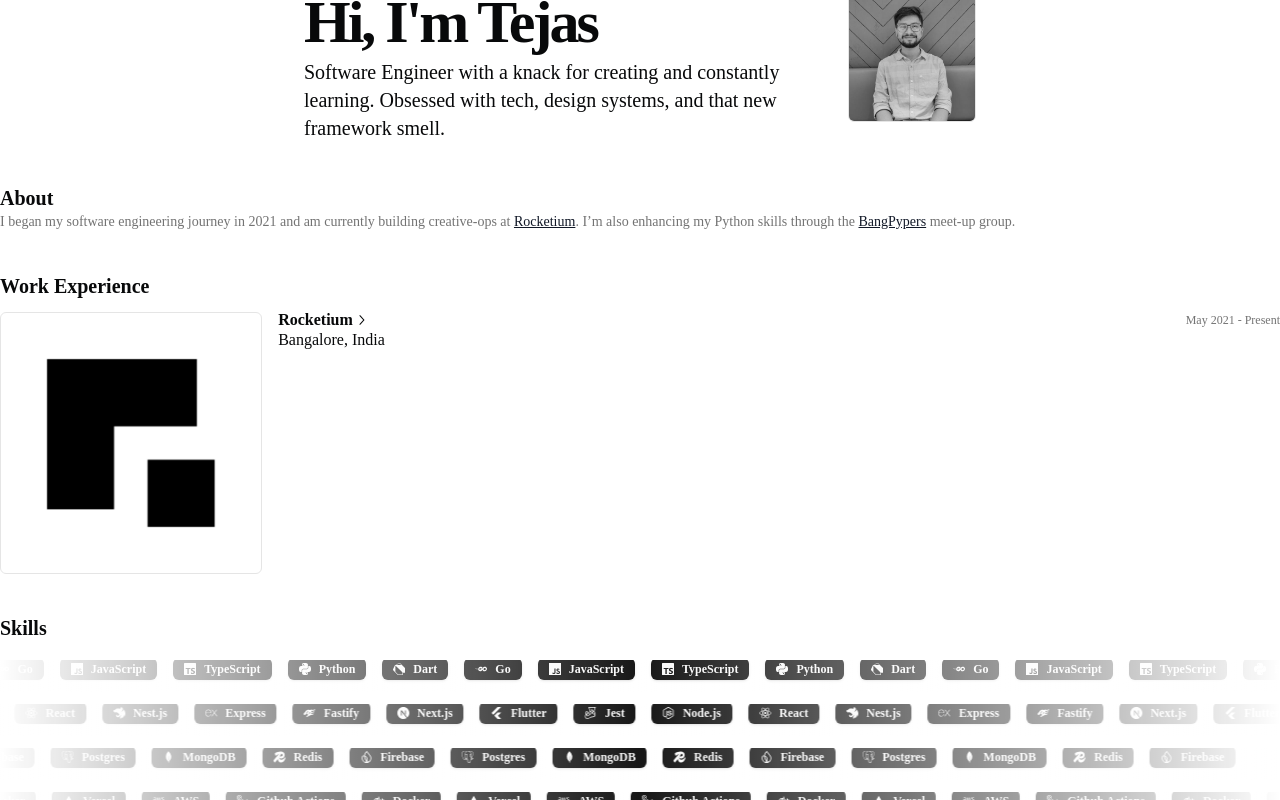
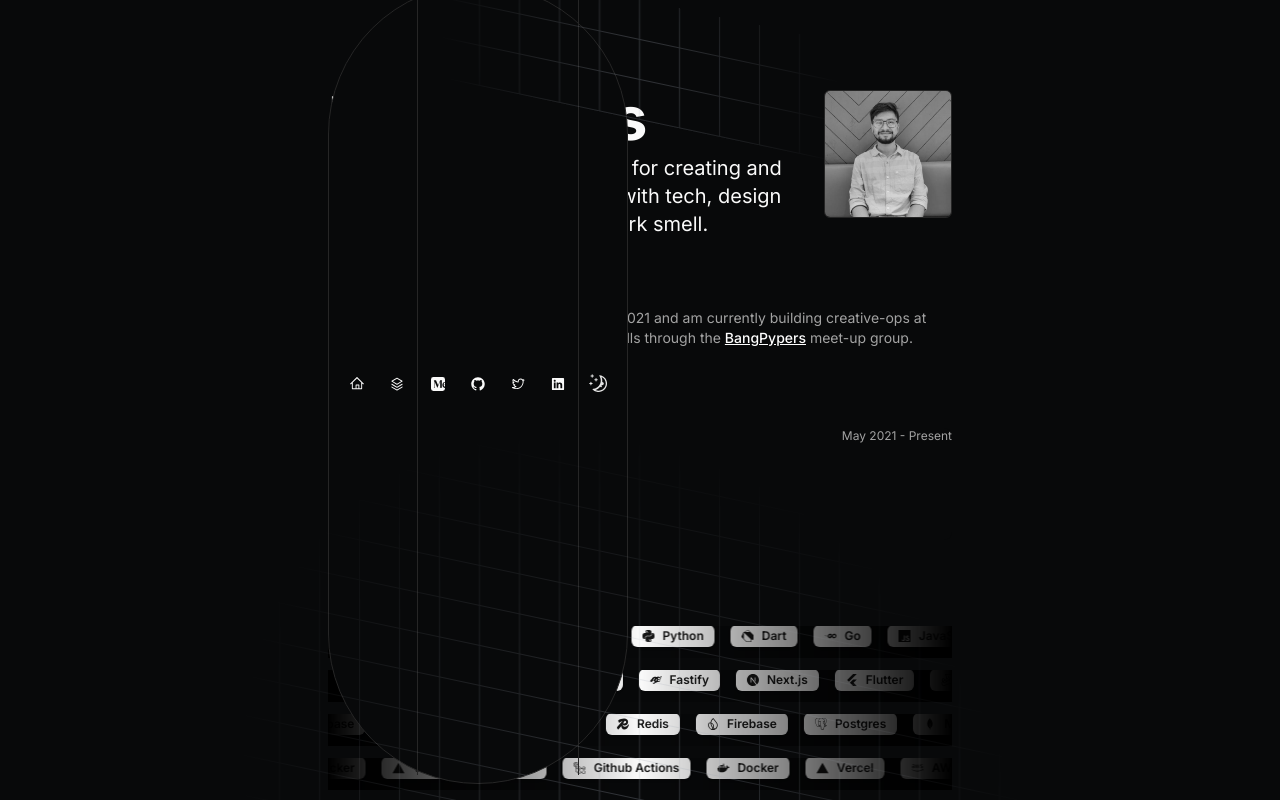
Before and after one commit to tejastn10/nimbus, a Next.js app: page / in a window 1280 px wide. Shown: the top 800 px of the page. Built offline with nearby package versions, Linux system fonts and the light colour scheme.

Commit message:
feat: add flair to layout

```diff
--- a/src/app/layout.tsx
+++ b/src/app/layout.tsx
@@ -1,34 +1,120 @@
-import type { Metadata } from "next";
-import localFont from "next/font/local";
 import "./globals.css";
 
-const geistSans = localFont({
-	src: "./fonts/GeistVF.woff",
-	variable: "--font-geist-sans",
-	weight: "100 900",
-});
-const geistMono = localFont({
-	src: "./fonts/GeistMonoVF.woff",
-	variable: "--font-geist-mono",
-	weight: "100 900",
+import type { Metadata } from "next";
+import { Inter } from "next/font/google";
+
+import { Navbar } from "@/containers/Navbar";
+
+import { ThemeProvider } from "@/components/theme/ThemeProvider";
+
+import { GridPattern } from "@/components/animated/GridPattern";
+
+import { TooltipProvider } from "@/components/ui/Tooltip";
+
+import { DATA } from "@/data/resume";
+
+import { combineClasses } from "@/utils/tailwind";
+
+const inter = Inter({
+	subsets: ["latin"],
+	variable: "--font-sans",
 });
 
 export const metadata: Metadata = {
-	title: "Create Next App",
-	description: "Generated by create next app",
+	metadataBase: new URL(DATA.url),
+	title: {
+		default: DATA.name,
+		template: `%s | ${DATA.name}`,
+	},
+	description: DATA.description,
+	openGraph: {
+		title: `${DATA.name}`,
+		description: DATA.description,
+		url: DATA.url,
+		siteName: `${DATA.name}`,
+		locale: "en_US",
+		type: "website",
+	},
+	robots: {
+		index: true,
+		follow: true,
+		googleBot: {
+			index: true,
+			follow: true,
+			"max-video-preview": -1,
+			"max-image-preview": "large",
+			"max-snippet": -1,
+		},
+	},
+	twitter: {
+		title: `${DATA.name}`,
+		card: "summary_large_image",
+	},
+	verification: {
+		google: "",
+		yandex: "",
+	},
 };
 
 export default function RootLayout({
 	children,
 }: Readonly<{
-  children: React.ReactNode;
+	children: React.ReactNode;
 }>) {
 	return (
-		<html lang="en">
+		<html lang="en" suppressHydrationWarning>
 			<body
-				className={`${geistSans.variable} ${geistMono.variable} antialiased`}
+				className={combineClasses(
+					"min-h-screen bg-background font-sans antialiased max-w-2xl mx-auto py-12 sm:py-24 px-6",
+					inter.variable
+				)}
 			>
-				{children}
+				<ThemeProvider attribute="class" defaultTheme="dark">
+					<TooltipProvider delayDuration={0}>
+						{children}
+						<Navbar />
+					</TooltipProvider>
+					<GridPattern
+						squares={[
+							[4, 4],
+							[5, 1],
+							[8, 2],
+							[5, 3],
+							[5, 5],
+							[10, 10],
+							[15, 17],
+							[12, 17],
+							[10, 15],
+							[15, 12],
+							[12, 15],
+							[15, 10],
+						]}
+						className={combineClasses(
+							"[mask-image:radial-gradient(200px_circle_at_center,white,transparent)]",
+							"fixed inset-0 z-0 h-[15%] w-full skew-y-12"
+						)}
+					/>
+					<GridPattern
+						squares={[
+							[8, 8],
+							[10, 2],
+							[16, 4],
+							[10, 6],
+							[10, 10],
+							[20, 20],
+							[30, 34],
+							[24, 34],
+							[20, 30],
+							[30, 24],
+							[24, 30],
+							[30, 20],
+						]}
+						className={combineClasses(
+							"[mask-image:radial-gradient(400px_circle_at_center,white,transparent)]",
+							"fixed inset-0 z-0 h-[210%] w-full skew-y-12"
+						)}
+					/>
+				</ThemeProvider>
 			</body>
 		</html>
 	);
```
